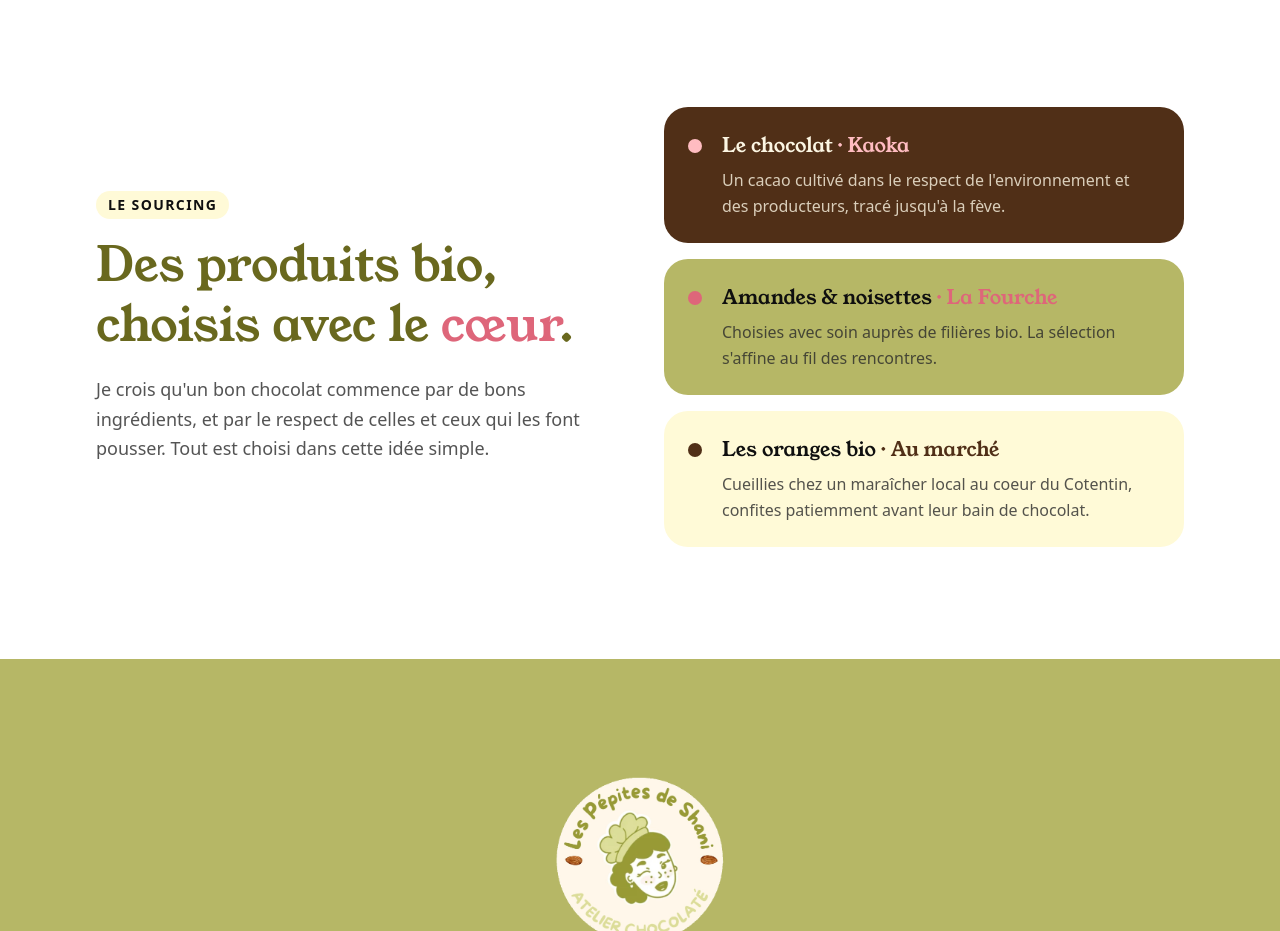
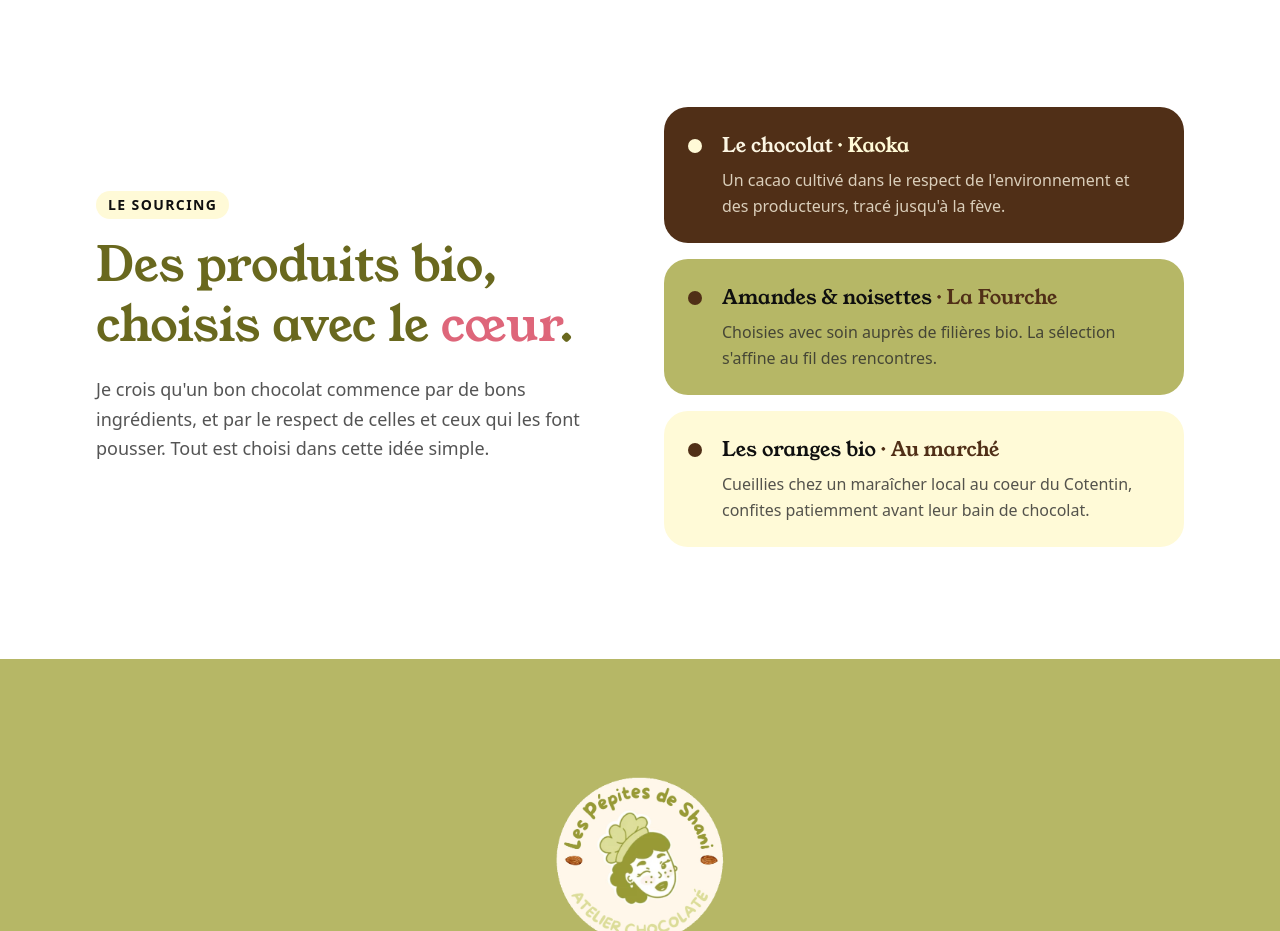
Before and after one commit to mdouet421/chocolaterie-shani, a React (Vite) app: page / in a window 1280 px wide. Shown: the part 2720-3651 px from the top of the page. Built offline with nearby package versions, Linux system fonts and the light colour scheme; what boring-avatars, cnfast would draw is missing.

Commit message:
fix: harmonize sourcing card colors with palette
fais pareil sur les deux autres cartes, adapte la couleur pour avoir soit du chocolat soit une de celles que je t'ai donné, que ça reste lisible

```diff
--- a/src/routes/(prototype)/index.tsx
+++ b/src/routes/(prototype)/index.tsx
@@ -51,8 +51,8 @@
     from: "Kaoka",
     body: "Un cacao cultivé dans le respect de l'environnement et des producteurs, tracé jusqu'à la fève.",
     card: "bg-chocolate text-cream",
-    dot: "bg-honey",
-    fromColor: "text-honey",
+    dot: "bg-[#FFFAD7]",
+    fromColor: "text-[#FFFAD7]",
     bodyColor: "text-cream/80",
   },
   {
@@ -60,8 +60,8 @@
     from: "La Fourche",
     body: "Choisies avec soin auprès de filières bio. La sélection s'affine au fil des rencontres.",
     card: "bg-[#B6B766] text-cocoa-deep",
-    dot: "bg-orange-zest",
-    fromColor: "text-orange-zest",
+    dot: "bg-chocolate",
+    fromColor: "text-chocolate",
     bodyColor: "text-cocoa/80",
   },
   {
```
